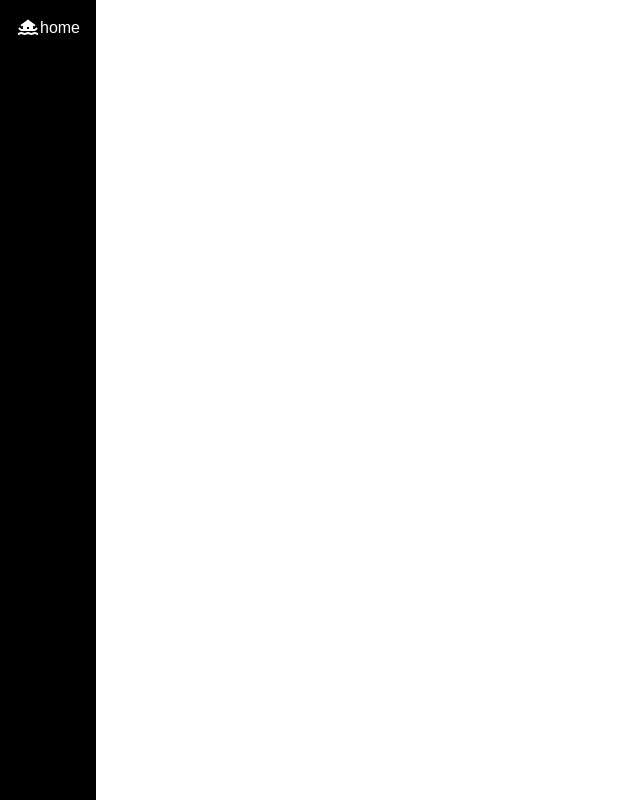
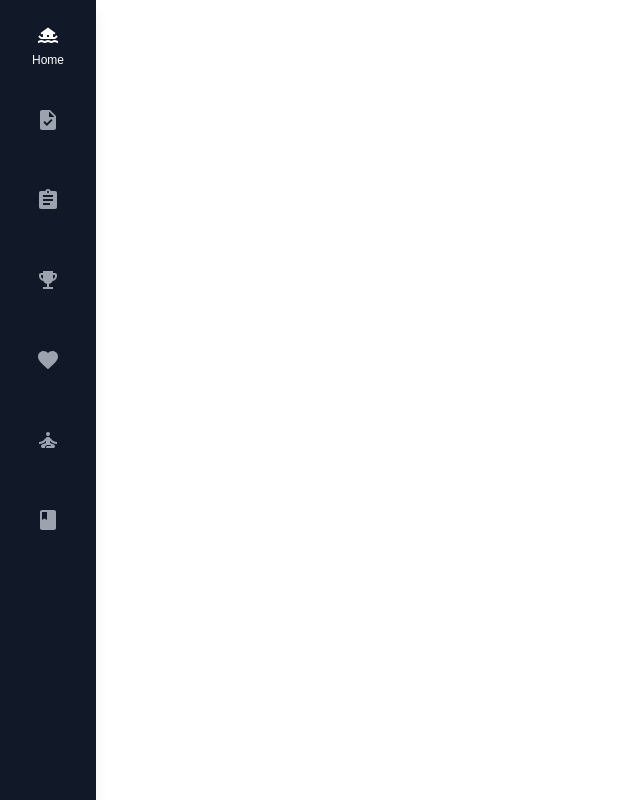
Before and after one commit to LunnS2/Self-Care-App, a Next.js app: page / in a window 1280 px wide. Shown: the whole page, without its empty margins (0-640 px from the left). Built offline with nearby package versions, Linux system fonts and the light colour scheme.

Commit message:
Update side bar; Add new pages; Update UI

```diff
--- /dev/null
+++ b/src/app/create-task/page.tsx
@@ -0,0 +1,11 @@
+import React from "react";
+
+function CreateTask() {
+  return (
+    <div className="flex flex-col items-center justify-center min-h-screen bg-gray-100 p-4 md:p-8">
+      CreateTask
+    </div>
+  );
+}
+
+export default CreateTask;
--- /dev/null
+++ b/src/app/daily-challenge/page.tsx
@@ -0,0 +1,11 @@
+import React from "react";
+
+function DailyChallenge() {
+  return (
+    <div className="flex flex-col items-center justify-center min-h-screen bg-gray-100 p-4 md:p-8">
+      DailyChallenge
+    </div>
+  );
+}
+
+export default DailyChallenge;
--- /dev/null
+++ b/src/app/gratitude-log/page.tsx
@@ -0,0 +1,9 @@
+import React from 'react'
+
+function GratitudeLog() {
+  return (
+    <div className="flex flex-col items-center justify-center min-h-screen bg-gray-100 p-4 md:p-8">GratitudeLog</div>
+  )
+}
+
+export default GratitudeLog
--- /dev/null
+++ b/src/app/journal/page.tsx
@@ -0,0 +1,11 @@
+import React from "react";
+
+function Journal() {
+  return (
+    <div className="flex flex-col items-center justify-center min-h-screen bg-gray-100 p-4 md:p-8">
+      Journal
+    </div>
+  );
+}
+
+export default Journal;
--- a/src/app/layout.tsx
+++ b/src/app/layout.tsx
@@ -24,6 +24,7 @@ export default function RootLayout({
         >
           {children}
         </ThemeProvider>
+        <SideBar />
       </body>
     </html>
   );
--- /dev/null
+++ b/src/app/meditation/page.tsx
@@ -0,0 +1,11 @@
+import React from "react";
+
+function Meditation() {
+  return (
+    <div className="flex flex-col items-center justify-center min-h-screen bg-gray-100 p-4 md:p-8">
+      Meditation
+    </div>
+  );
+}
+
+export default Meditation;
--- a/src/app/page.tsx
+++ b/src/app/page.tsx
@@ -6,7 +6,7 @@ export default function Home() {
 
   return (
     <main className="flex min-h-screen flex-col items-center justify-between p-24">
-      <SideBar />
+      <div></div>
     </main>
   )
 }
--- /dev/null
+++ b/src/app/user-tasks/page.tsx
@@ -0,0 +1,11 @@
+import React from "react";
+
+function UserTasks() {
+  return (
+    <div className="flex flex-col items-center justify-center min-h-screen bg-gray-100 p-4 md:p-8">
+      UserTasks
+    </div>
+  );
+}
+
+export default UserTasks;
--- /dev/null
+++ b/src/components/nav-link.tsx
@@ -0,0 +1,26 @@
+"use client"
+
+import Link from "next/link";
+import { ReactNode } from "react";
+
+interface NavLinkProps {
+  href: string;
+  icon: ReactNode;
+  label: string;
+}
+
+function NavLink({ href, icon, label }: NavLinkProps) {
+  return (
+    <Link
+      href={href}
+      className="group flex flex-col items-center text-gray-400 hover:text-white"
+    >
+      <div className="text-3xl mb-1">{icon}</div>
+      <span className="text-xs hidden md:block transition-opacity duration-200 opacity-0 group-hover:opacity-100">
+        {label}
+      </span>
+    </Link>
+  );
+}
+
+export default NavLink;
--- a/src/components/side-bar.tsx
+++ b/src/components/side-bar.tsx
@@ -1,17 +1,54 @@
-import React from 'react';
+"use client"
+
+import React from "react";
 import Link from "next/link";
-import HouseboatIcon from '@mui/icons-material/Houseboat';
-import ThemeSwitch from './theme-switch';
+import NavLink from "./nav-link";
+import HouseboatIcon from "@mui/icons-material/Houseboat";
+import TaskIcon from "@mui/icons-material/Task";
+import AssignmentIcon from "@mui/icons-material/Assignment";
+import ChallengeIcon from "@mui/icons-material/EmojiEvents";
+import GratitudeIcon from "@mui/icons-material/Favorite";
+import MeditationIcon from "@mui/icons-material/SelfImprovement";
+import JournalIcon from "@mui/icons-material/Book";
+import { useEffect } from "react";
 
 function SideBar() {
+  useEffect(() => {
+    // Forces a re-render on the client, preventing issues
+  }, []);
   return (
-    <aside className="fixed left-0 top-0 w-16 h-screen bg-black flex flex-col items-center justify-start p-4 transition-all duration-300 hover:w-20 md:w-20 md:hover:w-24">
-      <div>
-        <Link href="/" className='flex'>
-          <HouseboatIcon className="text-white text-3xl" />
-          <span className="text-white">home</span>
-        </Link>
-      </div>
+    <aside className="fixed left-0 top-0 w-16 h-screen bg-gray-900 flex flex-col items-center py-6 transition-all duration-300 hover:w-24 md:w-20 md:hover:w-24 shadow-lg">
+      {/* Logo or Home Link */}
+      <Link href="/" className="mb-8 flex flex-col items-center text-white">
+        <HouseboatIcon className="text-4xl mb-1" />
+        <span className="text-xs hidden md:block">Home</span>
+      </Link>
+
+      {/* Navigation Links */}
+      <nav className="flex flex-col space-y-6 text-white">
+        <NavLink href="/create-task" icon={<TaskIcon />} label="Add Tasks" />
+        <NavLink
+          href="/user-tasks"
+          icon={<AssignmentIcon />}
+          label="Your Tasks"
+        />
+        <NavLink
+          href="/daily-challenge"
+          icon={<ChallengeIcon />}
+          label="Daily Challenge"
+        />
+        <NavLink
+          href="/gratitude-log"
+          icon={<GratitudeIcon />}
+          label="Gratitude"
+        />
+        <NavLink
+          href="/meditation"
+          icon={<MeditationIcon />}
+          label="Meditation"
+        />
+        <NavLink href="/journal" icon={<JournalIcon />} label="Journal" />
+      </nav>
     </aside>
   );
 }
```
Also changed, not shown: src/components/theme-provider.tsx (+5 -5 lines), src/components/task-form.tsx (added).
